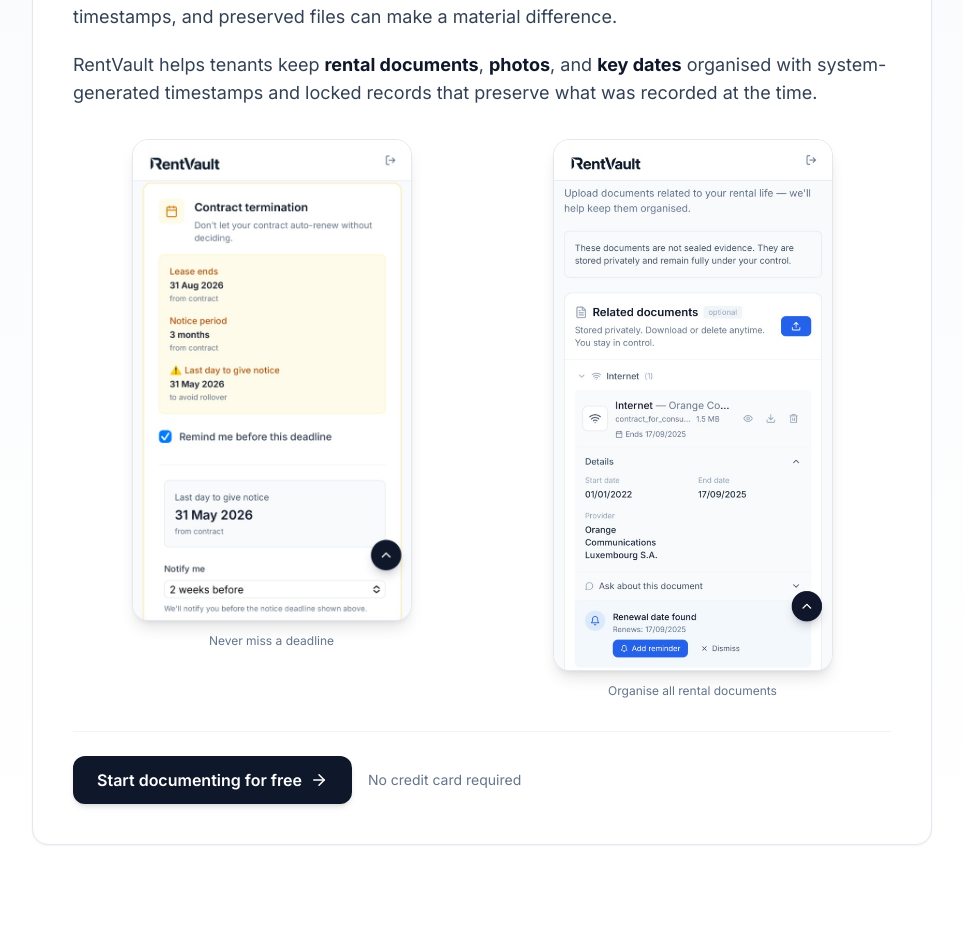
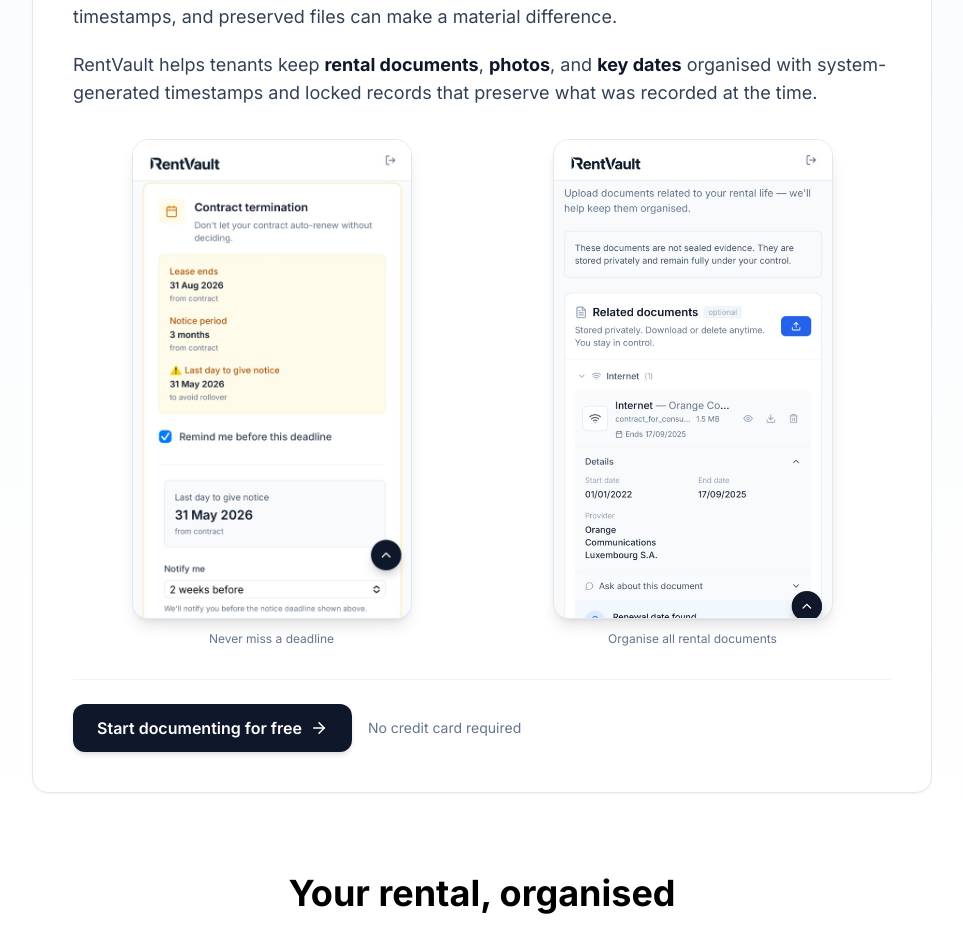
Before and after one commit to pipiagiorgi-rgb/guard-rent, a Next.js app: page / in a window 1280 px wide. Shown: the part 1920-2848 px from the top of the page, without its empty margins (158-1121 px from the left). Built offline with nearby package versions, Linux system fonts and the light colour scheme; no server answers.

Commit message:
Homepage: Fix image proportions with fixed height containers
Both screenshots now use w-[280px] h-[480px] with object-cover
for consistent visual alignment

```diff
--- a/src/app/page.tsx
+++ b/src/app/page.tsx
@@ -168,22 +168,22 @@ export default function Home() {
                             {/* Screenshots - Deadline first, Documents second */}
                             <div className="mt-8 grid grid-cols-1 sm:grid-cols-2 gap-6">
                                 <div className="flex flex-col items-center">
-                                    <div className="max-w-[280px] rounded-2xl overflow-hidden shadow-lg border border-slate-200 bg-white">
+                                    <div className="w-[280px] h-[480px] rounded-2xl overflow-hidden shadow-lg border border-slate-200 bg-white">
                                         <img
                                             src="/screenshots/rentvault-deadline-reminder-notice-period.jpg"
                                             alt="RentVault contract termination reminder showing lease end date, notice period, and deadline notification settings"
-                                            className="w-full h-auto"
+                                            className="w-full h-full object-cover object-top"
                                             loading="lazy"
                                         />
                                     </div>
                                     <p className="text-xs text-slate-500 mt-3 text-center">Never miss a deadline</p>
                                 </div>
                                 <div className="flex flex-col items-center">
-                                    <div className="max-w-[280px] rounded-2xl overflow-hidden shadow-lg border border-slate-200 bg-white">
+                                    <div className="w-[280px] h-[480px] rounded-2xl overflow-hidden shadow-lg border border-slate-200 bg-white">
                                         <img
                                             src="/screenshots/rentvault-document-vault-internet-contract.jpg"
                                             alt="RentVault document vault showing internet contract with renewal date detection and reminder option"
-                                            className="w-full h-auto"
+                                            className="w-full h-full object-cover object-top"
                                             loading="lazy"
                                         />
                                     </div>
```
